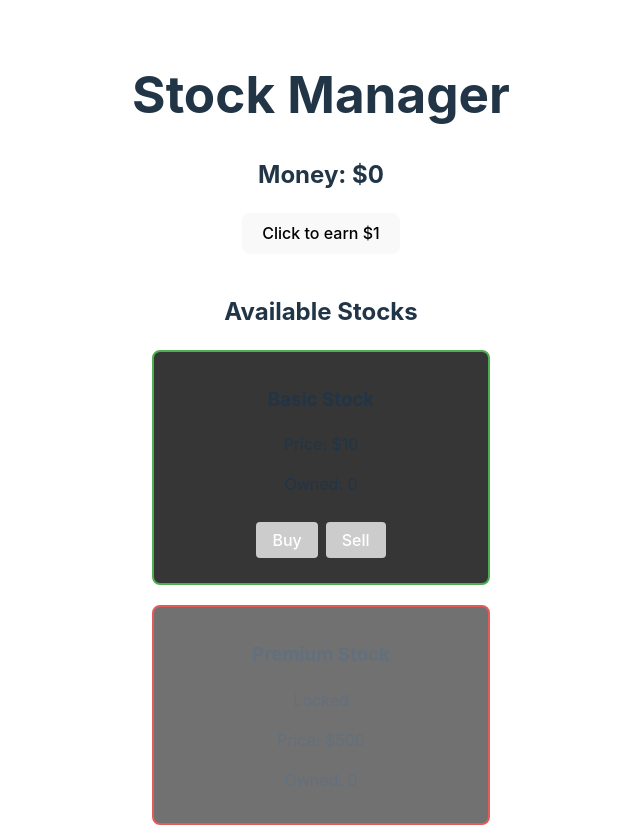
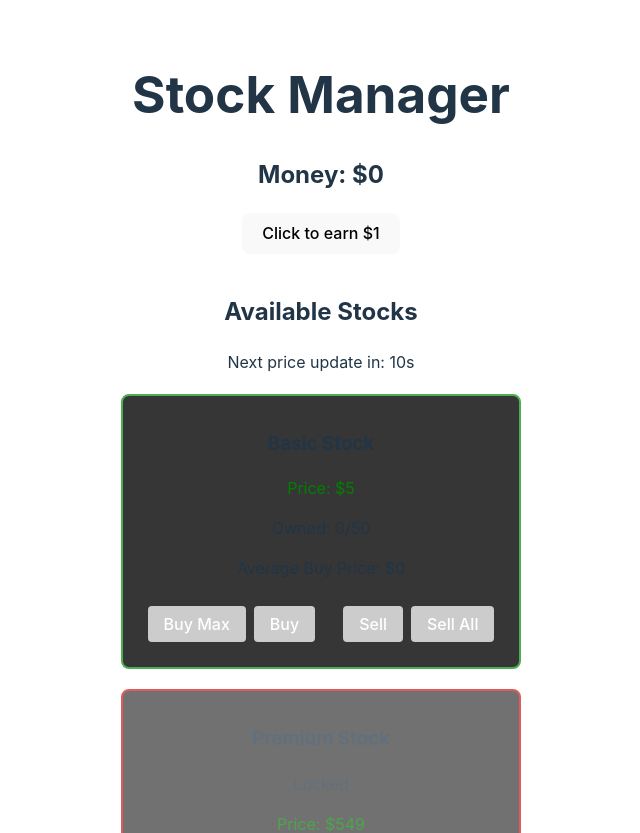
Before and after one commit to Ellia00/Stocky, a React (Vite) app: page / in a window 1280 px wide. Shown: the top 833 px of the page, without its empty margins (319-959 px from the left). Built offline with nearby package versions, Linux system fonts and the light colour scheme.

Commit message:
added profits and some more stuff

```diff
--- a/src/components/StockDisplay.jsx
+++ b/src/components/StockDisplay.jsx
@@ -1,52 +1,238 @@
-import { useState, useEffect } from 'react';
-import './StockDisplay.css';
+import { useState, useEffect } from "react";
+import "./StockDisplay.css";
 
 const StockDisplay = ({ money, onPurchase }) => {
+  const [countdown, setCountdown] = useState(15);
   const [unlockedStocks, setUnlockedStocks] = useState(() => {
-      const savedStocks = localStorage.getItem('stocks');
+    const savedStocks = localStorage.getItem("stocks");
     if (savedStocks) {
       return JSON.parse(savedStocks);
     }
     return [
-          { id: 1, name: 'Basic Stock', isUnlocked: true, price: 10, owned: 0 },
-          { id: 2, name: 'Premium Stock', isUnlocked: false, price: 500, owned: 0 },
-          { id: 3, name: 'Elite Stock', isUnlocked: false, price: 1000, owned: 0 },
-          { id: 4, name: 'Legendary Stock', isUnlocked: false, price: 5000, owned: 0 }
+      {
+        id: 1,
+        name: "Basic Stock",
+        isUnlocked: true,
+        price: 5,
+        basePrice: 5,
+        owned: 0,
+        minPrice: 2,
+        maxPrice: 10,
+        maxOwned: 50,
+        totalSpent: 0,
+      },
+      {
+        id: 2,
+        name: "Premium Stock",
+        isUnlocked: false,
+        price: 500,
+        basePrice: 500,
+        owned: 0,
+        minPrice: 300,
+        maxPrice: 700,
+        maxOwned: 25,
+        totalSpent: 0,
+      },
+      {
+        id: 3,
+        name: "Elite Stock",
+        isUnlocked: false,
+        price: 1000,
+        basePrice: 1000,
+        owned: 0,
+        minPrice: 800,
+        maxPrice: 1200,
+        maxOwned: 10,
+        totalSpent: 0,
+      },
+      {
+        id: 4,
+        name: "Legendary Stock",
+        isUnlocked: false,
+        price: 5000,
+        basePrice: 5000,
+        owned: 0,
+        minPrice: 4000,
+        maxPrice: 6000,
+        maxOwned: 5,
+        totalSpent: 0,
+      },
     ];
   });
+  const [priceChanges, setPriceChanges] = useState({});
 
   useEffect(() => {
-      localStorage.setItem('stocks', JSON.stringify(unlockedStocks));
+    const updatePrices = () => {
+      setUnlockedStocks((stocks) =>
+        stocks.map((stock) => {
+          const oldPrice = stock.price;
+          const fluctuationRange = stock.id === 1 ? 0.4 : 0.2;
+          const fluctuation =
+            Math.random() * fluctuationRange - fluctuationRange / 2;
+          const newPrice = Math.round(stock.basePrice * (1 + fluctuation));
+          const finalPrice = Math.min(
+            Math.max(newPrice, stock.minPrice),
+            stock.maxPrice
+          );
+
+          setPriceChanges((prev) => ({
+            ...prev,
+            [stock.id]:
+              finalPrice > oldPrice
+                ? "green"
+                : finalPrice < oldPrice
+                ? "red"
+                : "",
+          }));
+
+          return {
+            ...stock,
+            price: finalPrice,
+          };
+        })
+      );
+      setCountdown(15);
+    };
+
+    const countdownInterval = setInterval(() => {
+      setCountdown((prev) => prev - 1);
+    }, 1000);
+
+    const priceInterval = setInterval(updatePrices, 15000);
+    updatePrices(); // Initial price update
+
+    return () => {
+      clearInterval(priceInterval);
+      clearInterval(countdownInterval);
+    };
+  }, []);
+
+  useEffect(() => {
+    localStorage.setItem("stocks", JSON.stringify(unlockedStocks));
   }, [unlockedStocks]);
 
-const buyStock = (stockId) => {    const stock = unlockedStocks.find(s => s.id === stockId);
-    if (stock && stock.isUnlocked && money >= stock.price) {
+  const updateStockPrice = (stockId) => {
+    setUnlockedStocks((stocks) =>
+      stocks.map((stock) => {
+        if (stock.id === stockId) {
+          const oldPrice = stock.price;
+          const fluctuationRange = stock.id === 1 ? 0.4 : 0.2;
+          const fluctuation = Math.random() * fluctuationRange - fluctuationRange / 2;
+          const newPrice = Math.round(stock.basePrice * (1 + fluctuation));
+          const finalPrice = Math.min(Math.max(newPrice, stock.minPrice), stock.maxPrice);
+
+          setPriceChanges((prev) => ({
+            ...prev,
+            [stock.id]: finalPrice > oldPrice ? "green" : finalPrice < oldPrice ? "red" : "",
+          }));
+
+          return {
+            ...stock,
+            price: finalPrice,
+          };
+        }
+        return stock;
+      })
+    );
+  };
+
+  const buyStock = (stockId) => {
+    const stock = unlockedStocks.find(s => s.id === stockId);
+    if (stock && stock.isUnlocked && money >= stock.price && stock.owned < stock.maxOwned) {
       onPurchase(stock.price);
       setUnlockedStocks(unlockedStocks.map(s => {
         if (s.id === stockId) {
-          return { ...s, owned: s.owned + 1 };
+          const newTotalSpent = s.totalSpent + stock.price;
+          return {
+            ...s,
+            owned: s.owned + 1,
+            totalSpent: newTotalSpent
+          };
         }
         return s;
       }));
     }
   };
 
-  const sellStock = (stockId) => {
+  const buyMaxStock = (stockId) => {
     const stock = unlockedStocks.find(s => s.id === stockId);
-    if (stock && stock.owned > 0) {
-      onPurchase(-stock.price); // Negative price means adding money back
+    if (stock && stock.isUnlocked) {
+      const maxAffordable = Math.floor(money / stock.price);
+      const spaceLeft = stock.maxOwned - stock.owned;
+      const buyAmount = Math.min(maxAffordable, spaceLeft);
+
+      if (buyAmount > 0) {
+        const totalCost = stock.price * buyAmount;
+        onPurchase(totalCost);
         setUnlockedStocks(unlockedStocks.map(s => {
           if (s.id === stockId) {
-          return { ...s, owned: s.owned - 1 };
+            return {
+              ...s,
+              owned: s.owned + buyAmount,
+              totalSpent: s.totalSpent + totalCost
+            };
           }
           return s;
         }));
       }
+    }
+  };
+  const sellStock = (stockId) => {
+    const stock = unlockedStocks.find((s) => s.id === stockId);
+    if (stock && stock.owned > 0) {
+      onPurchase(-stock.price);
+      setUnlockedStocks(
+        unlockedStocks.map((s) => {
+          if (s.id === stockId) {
+            const newOwned = s.owned - 1;
+            const averagePrice = s.totalSpent / s.owned;
+            return {
+              ...s,
+              owned: newOwned,
+              totalSpent: averagePrice * newOwned,
+            };
+          }
+          return s;
+        })
+      );
+    }
   };
 
+  const sellAllStock = (stockId) => {
+    const stock = unlockedStocks.find((s) => s.id === stockId);
+    if (stock && stock.owned > 0) {
+      onPurchase(-stock.price * stock.owned);
+      setUnlockedStocks(
+        unlockedStocks.map((s) => {
+          if (s.id === stockId) {
+            return {
+              ...s,
+              owned: 0,
+              totalSpent: 0,
+            };
+          }
+          return s;
+        })
+      );
+    }
+  };
+
+  const getAveragePrice = (stock) => {
+    if (stock.owned === 0) return 0;
+    const averagePrice = (stock.totalSpent / stock.owned).toFixed(2);
+    const potentialProfit = ((stock.price * stock.owned) - stock.totalSpent).toFixed(2);
+    const profitDisplay = potentialProfit >= 0 ? `+${potentialProfit}` : `-${Math.abs(potentialProfit)}`;
+    const profitColor = potentialProfit >= 0 ? 'green' : 'red';
+    return (
+      <>
+        ${averagePrice} <span style={{color: profitColor}}>{profitDisplay}</span>
+      </>
+    );
+  };
   return (
     <div className="stock-display">
       <h2>Available Stocks</h2>
+      <p>Next price update in: {countdown}s</p>
       <div className="stocks-grid">
         {unlockedStocks.map((stock) => (
           <div
@@ -54,15 +240,36 @@ const buyStock = (stockId) => {    const stock = unlockedStocks.find(s => s.id =
             className={`stock-item ${stock.isUnlocked ? "unlocked" : "locked"}`}
           >
             <h3>{stock.name}</h3>
-            <p>{stock.isUnlocked ? '' : 'Locked'}</p>
-            <p>Price: ${stock.price}</p>
-            <p>Owned: {stock.owned}</p>
+            <p>{stock.isUnlocked ? "" : "Locked"}</p>
+            <p
+              style={{
+                color: priceChanges[stock.id],
+                transition: "color 0.3s ease",
+              }}
+            >
+              Price: ${stock.price}
+            </p>
+            <p>
+              Owned: {stock.owned}/{stock.maxOwned}
+            </p>
+            <p>Average Buy Price: ${getAveragePrice(stock)}</p>
             {stock.isUnlocked && (
               <div className="button-group">
                 <button
+                  onClick={() => buyMaxStock(stock.id)}
+                  className="buy-button"
+                  disabled={
+                    money < stock.price || stock.owned >= stock.maxOwned
+                  }
+                >
+                  Buy Max
+                </button>
+                <button
                   onClick={() => buyStock(stock.id)}
                   className="buy-button"
-                  disabled={money < stock.price}
+                  disabled={
+                    money < stock.price || stock.owned >= stock.maxOwned
+                  }
                 >
                   Buy
                 </button>
@@ -72,6 +279,13 @@ const buyStock = (stockId) => {    const stock = unlockedStocks.find(s => s.id =
                   disabled={stock.owned === 0}
                 >
                   Sell
+                </button>
+                <button
+                  onClick={() => sellAllStock(stock.id)}
+                  className="sell-button"
+                  disabled={stock.owned === 0}
+                >
+                  Sell All
                 </button>
               </div>
             )}
```
Lines whose indentation alone changed are shown as unchanged.
